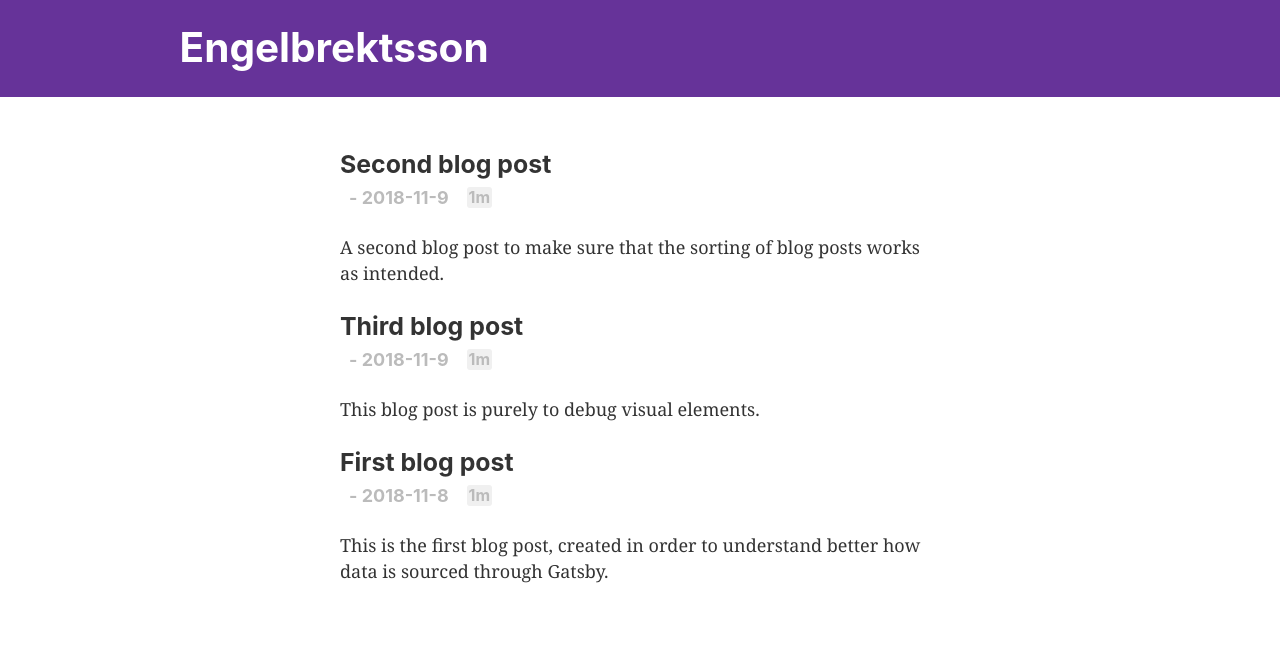
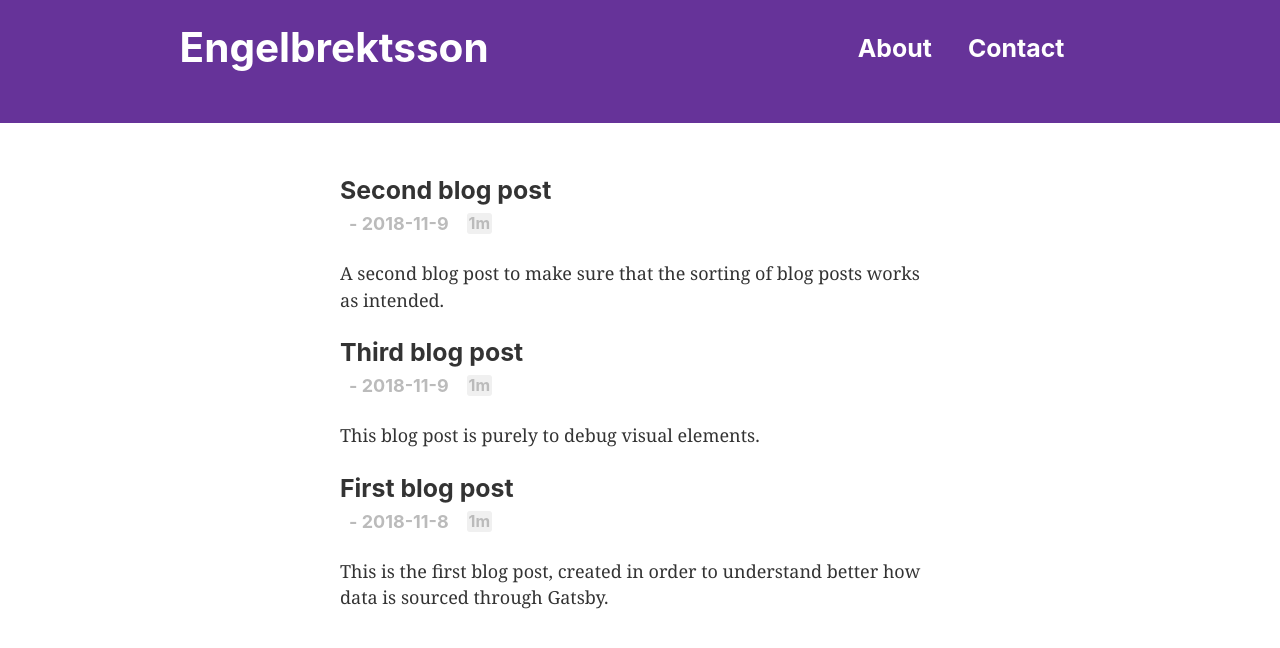
Before and after one commit to buddbro/temp-name-blog, a Gatsby site: page / in a window 1280 px wide. Built offline with nearby package versions, Linux system fonts and the light colour scheme; Gatsby itself is replaced by a stand-in of ours.

Commit message:
Add menu

```diff
--- a/src/components/header.js
+++ b/src/components/header.js
@@ -1,4 +1,5 @@
 import React from 'react'
+import MenuItem from './menu-item'
 import { Link } from 'gatsby'
 
 const Header = ({ siteTitle }) => (
@@ -13,9 +14,13 @@ const Header = ({ siteTitle }) => (
         margin: '0 auto',
         maxWidth: 960,
         padding: '1.45rem 1.0875rem',
+        display: 'flex',
+        flexDirection: 'row',
+        alignItems: 'center',
+        justifyContent: 'space-between'
       }}
     >
-      <h1 style={{ margin: 0 }}>
+      <h1>
         <Link
           to="/"
           style={{
@@ -26,6 +31,14 @@ const Header = ({ siteTitle }) => (
           {siteTitle}
         </Link>
       </h1>
+      <div
+        style={{
+          display: 'flex',
+          flexDirection: 'row',
+        }}>
+        <MenuItem page="/about" title="About"/>
+        <MenuItem page="/contact" title="Contact"/>
+      </div>
     </div>
   </div>
 )
--- /dev/null
+++ b/src/components/menu-item.js
@@ -0,0 +1,23 @@
+import React from 'react'
+import { Link } from 'gatsby';
+
+class MenuItem extends React.Component {
+    render() {
+        return(
+            <h3
+            style={{paddingRight: '2rem'}}>
+                <Link
+                    to={this.props.page}
+                    style={{
+                        color: 'white',
+                        textDecoration: 'none',
+                    }}
+                >
+                {this.props.title}
+                </Link>
+            </h3>
+        )
+    }
+}
+
+export default MenuItem
```
